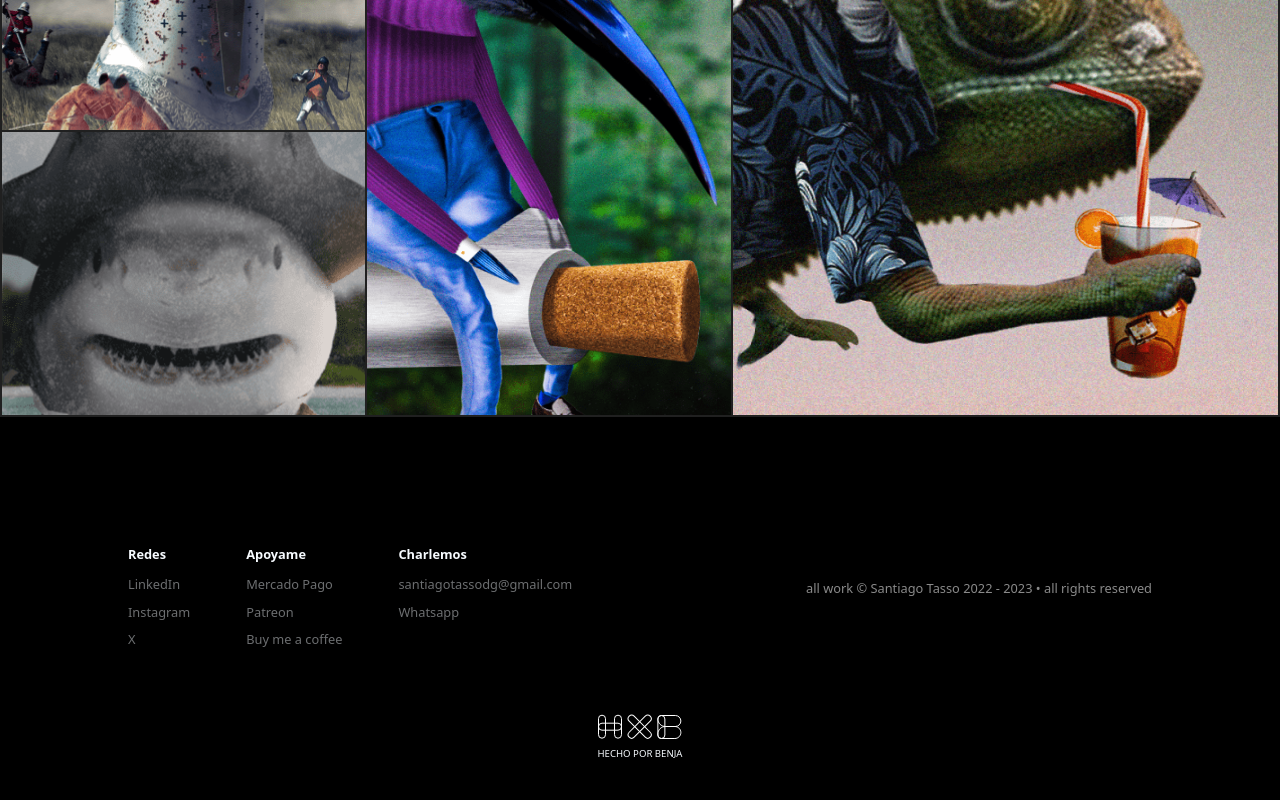
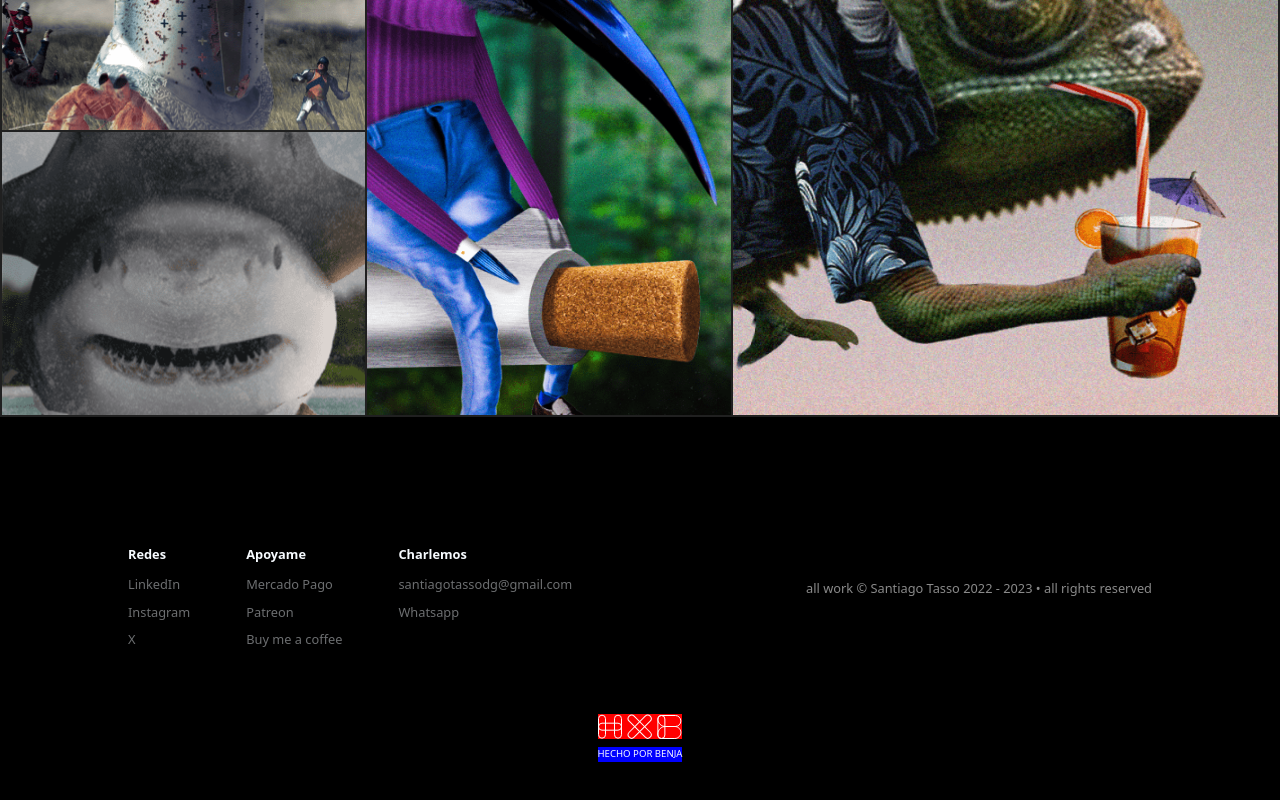
Before and after one commit to nagmengarcia/entregafinal-garciaperez, a website: page index.html in a window 1280 px wide. Shown: the part 303-1103 px from the top of the page. Drawn offline with nearby package versions, Linux system fonts and the light colour scheme.

Commit message:
prueba de center logo footer

```diff
--- a/scss/componentes/_footer.scss
+++ b/scss/componentes/_footer.scss
@@ -96,13 +96,19 @@
         display: flex;
         align-content: center;
         justify-content: center;
+        align-items: center;
         a {
             text-decoration: none;
+            text-align: center;
             p {
                 font-size: .6rem;
                 text-decoration: none;
                 color: $text-light;
                 margin-top: 8px;
+                background-color: blue;
             }
         }
+        svg {
+            background-color: red;
+        }
 }
```
Also changed, not shown: css/estilo.css, 1 other file.
